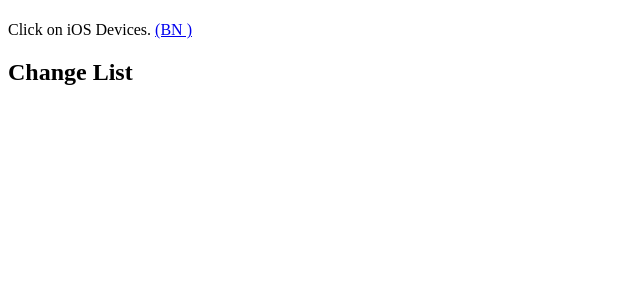
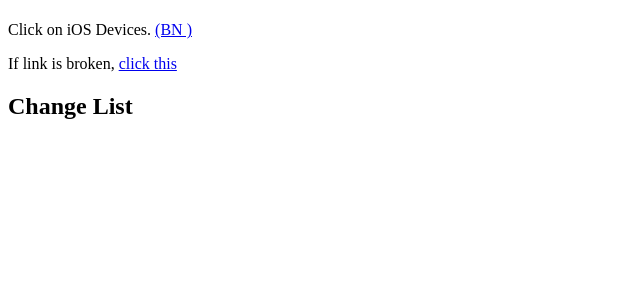
Before and after one commit to uptown/iOSBetaDeployServer, a Django app: template templates/Email.html in a window 1280 px wide. Shown: the top 300 px of the page, without its empty margins (0-640 px from the left). Run offline with Django 3.2, Linux system fonts and the light colour scheme; the template is opened without the code that fills it, so the values that code supplies are empty; some libraries are stand-ins or nearby versions.

Commit message:
email template modified

```diff
--- a/templates/Email.html
+++ b/templates/Email.html
@@ -10,9 +10,10 @@ iOS Beta
 <h1>{{ project.name }}</h1>
 {% url "project_view" instance.token as instance_url %}
 
-<p>Click on iOS Devices. <a href="itms-services://?action=download-manifest&url=http://{{ domain|urlencode }}{{ instance_url|urlencode }}">
+<p>Click on iOS Devices. <a href="itms-services://?action=download-manifest&url=http://{{ domain }}{{ instance_url|urlencode }}">
     {{ project.name }} {{ instance.version }}(BN {{ instance.build_version }}) {{ instance.create_date|date:"y/m/d h:m" }}</a>
 </p>
+<p>If link is broken, <a href="http://{{ domain }}{% url "project_view" project.token %}">click this</a></p>
 <h2>Change List</h2>
 <p>{{ instance.description }}</p>
 {% endblock %}
```
